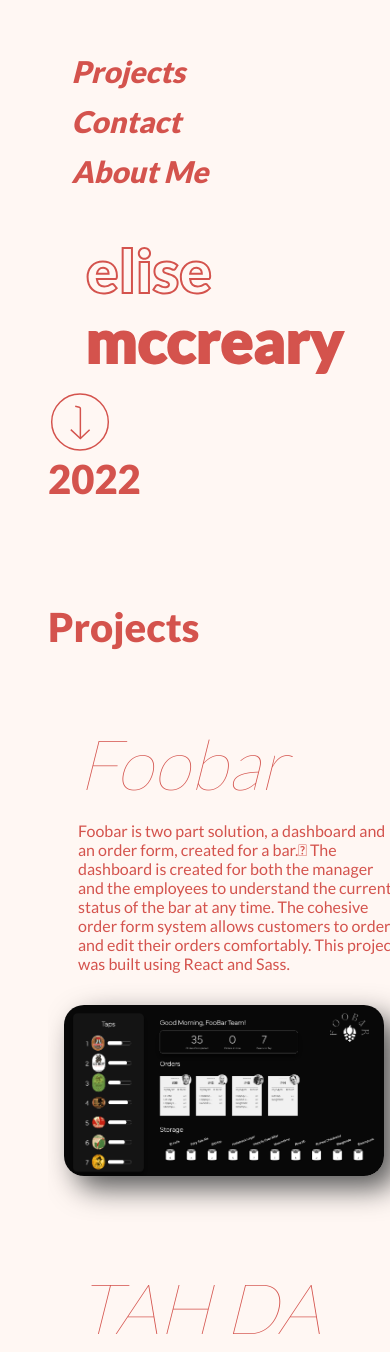
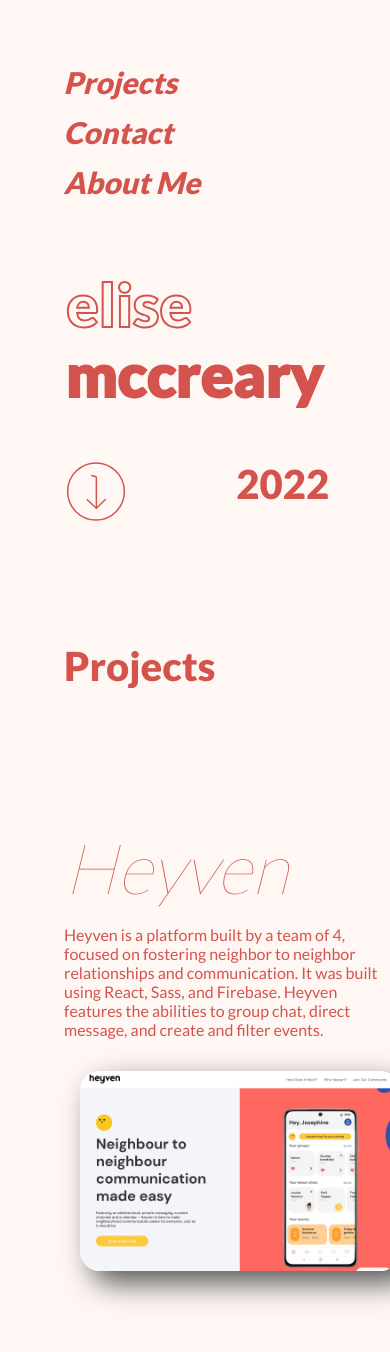
Before and after one commit to whatelise/FrontendPortfolio, a plain HTML site: page index.html in a window 390 px wide. Shown: the top 1352 px of the page. Drawn offline with nearby package versions, Linux system fonts and the light colour scheme.

Commit message:
heyven and updates to portfolio

```diff
--- a/CSS/style.css
+++ b/CSS/style.css
@@ -3,6 +3,7 @@
 body {
   background-color: #fff7f3;
   color: #d4534d;
+  margin:0;
 }
 html {
   font-family: "Lato", sans-serif;
@@ -62,7 +63,8 @@
 }
 .name {
   padding-top: 25vh;
-  margin-right: 6vw;
+  padding-right: 5em;
+
 }
 ul,
 li {
@@ -73,9 +75,7 @@
   margin-left: 3vw;
 }
 .bottom {
-  margin-left: 40px;
-  width: 96vw;
-  overflow: hidden;
+padding: 0em 4em;
 }
 .scroll {
   height: 4em;
@@ -85,6 +85,12 @@
 h2 {
   font-size: 40px;
   width: 18vw;
+}
+.grid{
+  display:grid;
+  padding: 2em 0em;
+  grid-column-gap: 6em;
+  grid-template-columns: 1fr 2fr;
 }
 .flex {
   display: flex;
@@ -98,13 +104,10 @@
   margin-top: 100px;
 }
 .project {
-  height: 70vh;
 
   align-items: center;
 }
-.info {
-  margin-left: 30px;
-}
+
 h3 {
   font-size: 70px;
   font-weight: 200;
@@ -113,14 +116,11 @@
   margin-bottom: 10px;
 }
 .projimg {
-  width: 46em;
+  width:100%;
   margin-right: 30px;
   border-radius: 20px;
   -webkit-box-shadow: 12px 12px 29px #555;
   box-shadow: 12px 12px 29px #555;
-}
-p {
-  width: 400px;
 }
 
 a {
@@ -151,20 +151,14 @@
   margin-bottom: 200px;
 }
 
-@media screen and (max-width: 1200px) {
-  .projimg {
-    width: 35em;
-    margin-right: 1rem;
-  }
-}
 @media screen and (max-width: 1000px) {
   .projimg {
-    width: 20em;
+
     margin: 1rem;
   }
-  .flex {
-    display: inline;
-  }
+ .grid{
+   grid-template-columns: 1fr;
+ }
   p,
   .aboutmep,
   h4 {
@@ -175,10 +169,10 @@
   }
   .top {
     display: inline;
-    grid-template-columns: 1fr;
+    padding:1em;
     text-align: left;
     justify-content: center;
-    height: 40vh;
+    height: 48vh;
   }
   h3 {
     margin-top: 1em;
@@ -188,11 +182,10 @@
     line-height: 70px;
   }
   .name {
-    padding-top: 1vh;
+    display:grid;
+    padding-top: 2em;
     justify-content: center;
-    align-content: center;
-    margin-right: 6vw;
-    margin-left: 20vw;
-    margin-bottom: 1em;
+    margin-bottom: 2em;
+    padding-right: 0;
   }
 } ;
--- a/index.html
+++ b/index.html
@@ -3,7 +3,7 @@
   <head>
     <meta charset="UTF-8" />
     <meta name="viewport" content="width=device-width, initial-scale=1.0" />
-    <title>Elise McCreary Portfolio 2021</title>
+    <title>Elise McCreary Portfolio 2022</title>
     <link rel="stylesheet" href="CSS/style.css" />
     <script src="https://cdnjs.cloudflare.com/ajax/libs/gsap/3.8.0/gsap.min.js"></script>
     <script src="https://cdnjs.cloudflare.com/ajax/libs/gsap/3.6.0/ScrollTrigger.min.js"></script>
@@ -31,7 +31,20 @@
       </div>
       <section id="projects">
         <h2 class="move">Projects</h2>
-        <div class="project flex gs_reveal gs_reveal_fromRight">
+
+        <div class="project grid gs_reveal gs_reveal_fromRight">
+          <div class="info">
+            <h3><a target="_blank" href="https://genuine-toffee-b422a6.netlify.app/">Heyven</a></h3>
+            <p>
+              Heyven is a platform built by a team of 4, focused on fostering neighbor to neighbor relationships and communication. It was built using React, Sass, and Firebase. Heyven features the abilities to group chat, direct message, and create and filter events.
+            </p>
+          </div>
+          <div id="img1" class="image">
+            <a target="_blank" href="https://genuine-toffee-b422a6.netlify.app/"><img class="projimg" src="assets/heyven.png" /></a>
+          </div>
+        </div>
+
+        <div class="project grid gs_reveal gs_reveal_fromRight">
           <div class="info">
             <h3><a target="_blank" href="https://competent-wescoff-986c9a.netlify.app/">Foobar</a></h3>
             <p>
@@ -43,7 +56,7 @@
             <a target="_blank" href="https://competent-wescoff-986c9a.netlify.app/"><img class="projimg" src="assets/foobardashboard.png" /></a>
           </div>
         </div>
-        <div class="project flex gs_reveal gs_reveal_fromRight">
+        <div class="project grid gs_reveal gs_reveal_fromRight">
           <div class="info">
             <h3><a target="_blank" href="https://whatelise.github.io/TahDa/">TAH DA</a></h3>
             <p>Tah Da is a configurator in which the user can interactively choose the colors and patches they want to decorate their hat with.</p>
@@ -52,7 +65,7 @@
             <a target="_blank" href="https://whatelise.github.io/TahDa/"><img class="projimg" src="assets/tahda.png" /></a>
           </div>
         </div>
-        <div class="project flex gs_reveal gs_reveal_fromRight">
+        <div class="project grid gs_reveal gs_reveal_fromRight">
           <div class="info">
             <h3><a target="_blank" href="https://whatelise.github.io/HackedHogwarts/">Hacked Hogwarts</a></h3>
             <p>Hacked Hogwarts is a detailed database in which the user can filter and sort a list of students, search from the list, and see the count of the current list.</p>
@@ -61,7 +74,7 @@
             <a target="_blank" href="https://whatelise.github.io/HackedHogwarts/"><img class="projimg" src="assets/hogwarts.png" /></a>
           </div>
         </div>
-        <div class="project flex gs_reveal gs_reveal_fromRight">
+        <div class="project grid gs_reveal gs_reveal_fromRight">
           <div class="info">
             <h3><a target="_blank" href="https://whatelise.github.io/Candlechicks/">Funkel</a></h3>
             <p>Funkel is an online candle webshop in wich the product list is connected to restdb.io and the user is able to filter the product list by collection.</p>
@@ -70,7 +83,7 @@
             <a target="_blank" href="https://whatelise.github.io/Candlechicks/"><img class="projimg" src="assets/funkel.png" /></a>
           </div>
         </div>
-        <div class="project flex gs_reveal gs_reveal_fromRight">
+        <div class="project grid gs_reveal gs_reveal_fromRight">
           <div class="info">
             <h3><a target="_blank" href="https://whatelise.github.io/ideel-kaffe/">Ideel Kaffe</a></h3>
             <p>Ideel Kaffe is a startup company based in Copenhagen that focuses on creating recyclable coffee pods. This website was created as a redesign for Ideel Kaffe.</p>
@@ -79,14 +92,14 @@
             <a target="_blank" href="https://whatelise.github.io/ideel-kaffe/"><img class="projimg" src="assets/ideel.png" /></a>
           </div>
         </div>
-        <div class="project flex gs_reveal gs_reveal_fromRight">
+        <div class="project grid gs_reveal gs_reveal_fromRight">
           <div class="info">
             <h3><a target="_blank" href="">Pizzarazzi</a></h3>
             <p>Pizzarazzi is an interactive computer game that utilizes CSS animations and Javascript.</p>
           </div>
           <div class="image"><img class="projimg" src="assets/pizzarazzititlescreen1.png" /></div>
         </div>
-        <div class="project flex gs_reveal gs_reveal_fromRight">
+        <div class="project grid gs_reveal gs_reveal_fromRight">
           <div class="info">
             <h3><a target="_blank" href="https://ilaria13.github.io/website_silfen/">Silfen</a></h3>
             <p>Silfen is a fashion company located in Copenhagen. As a class assignement, my group and I did a redesign of Silfen's website and incorporated their new sub-brand Silfen Play.</p>
```
Also changed, not shown: assets/heyven.png (added).
